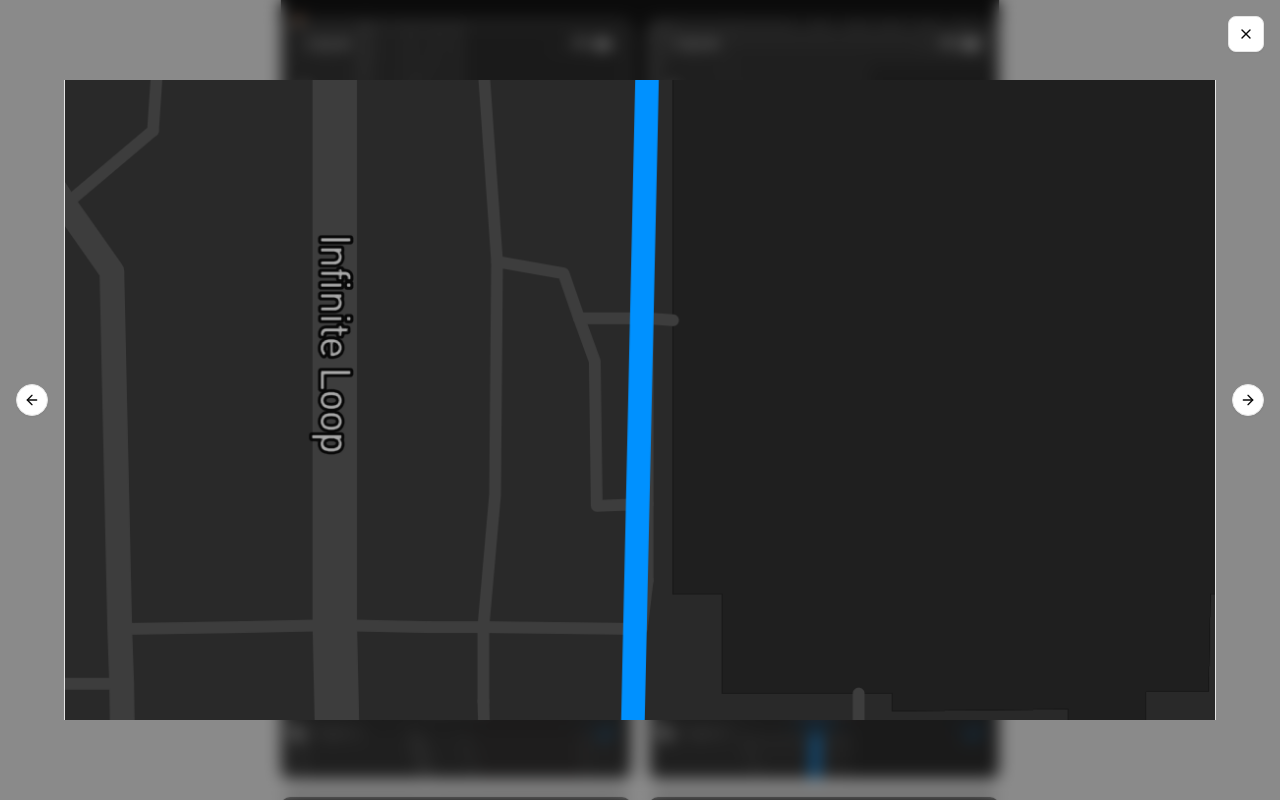
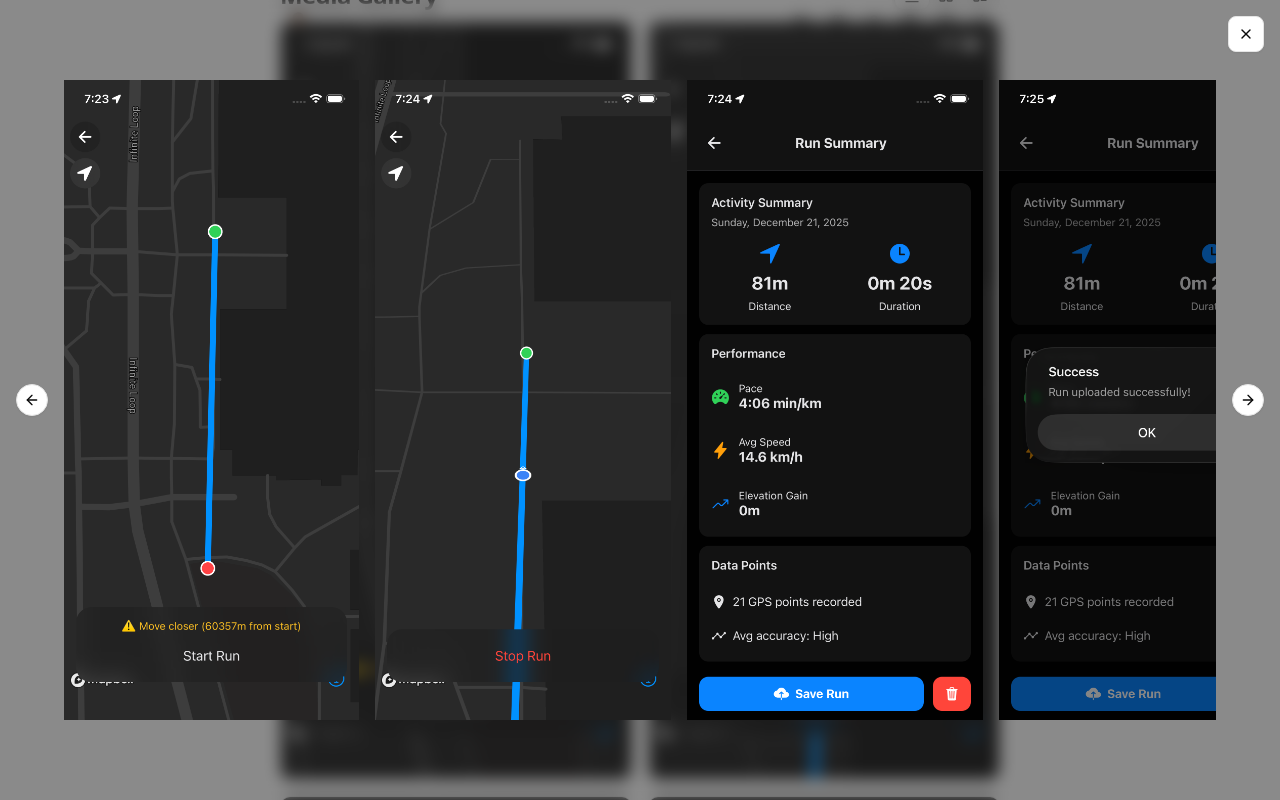
Before and after one commit to smanzler/portfolio-next, a Next.js app: page /projects/Dash in a window 1280 px wide. Both pictures are taken after a click on the element 456 px from the left and 1589 px from the top of the page. Shown: the part 1189-1989 px from the top of the page. Built offline with nearby package versions, Linux system fonts and the light colour scheme.

Commit message:
fixed lightbox layout

```diff
--- a/components/asset-lightbox-dialog.tsx
+++ b/components/asset-lightbox-dialog.tsx
@@ -148,7 +148,7 @@ export function AssetLightboxDialog({
                       width={asset.width}
                       height={asset.height}
                       sizes="100vw"
-                      className="w-full h-auto border rounded-lg"
+                      className="size-full object-contain"
                     />
                   ) : (
                     <video
@@ -158,7 +158,7 @@ export function AssetLightboxDialog({
                       loop
                       playsInline
                       webkit-playsinline="true"
-                      className="w-full h-auto border rounded-lg"
+                      className="size-full object-contain"
                     >
                       {asset.fallback && (
                         <Image
@@ -167,7 +167,7 @@ export function AssetLightboxDialog({
                           width={asset.width}
                           height={asset.height}
                           sizes="100vw"
-                          className="w-full h-auto border rounded-lg"
+                          className="size-full object-contain"
                         />
                       )}
                     </video>
--- a/components/asset-thumbnail.tsx
+++ b/components/asset-thumbnail.tsx
@@ -35,7 +35,7 @@ export function AssetThumbnail({
           width={asset.width}
           height={asset.height}
           sizes="100vw"
-          className="w-full h-auto border rounded-lg"
+          className="size-full object-contain border rounded-lg"
         />
       ) : (
         <video
```
